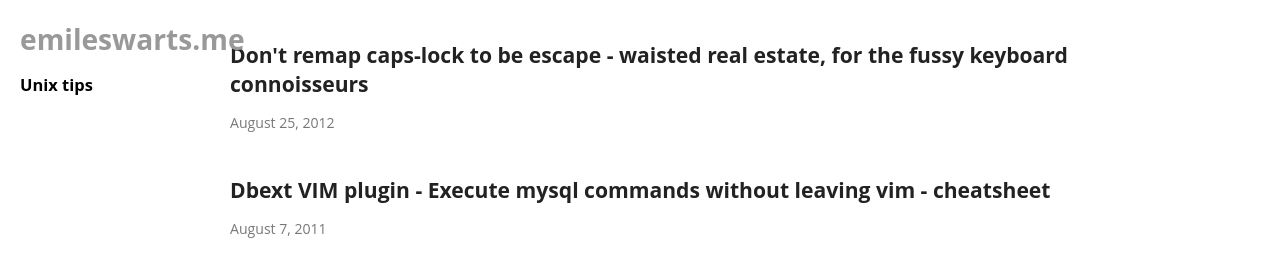
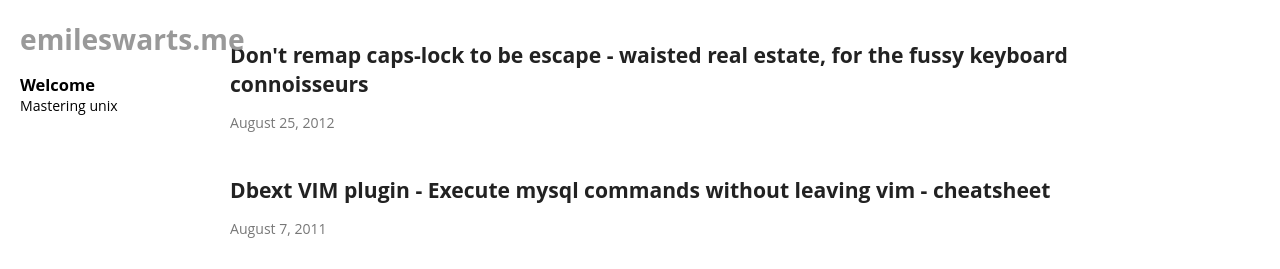
Before and after one commit to emileswarts/emileswarts.github.com, a Jekyll site: the page built from index.html, in a window 1280 px wide. Shown: the top 269 px of the page. Built offline with Jekyll 4.4.1, drawn with Linux system fonts in a browser that asks for light colours.

Commit message:
change strapline

```diff
--- a/_layouts/layout.html
+++ b/_layouts/layout.html
@@ -8,7 +8,8 @@
 	<body>
 		<div id="sidenav">
 			<h1><a href="/">emileswarts.me</a></h1>
-			<h3>Unix tips</h3>
+			<h3>Welcome</h3>
+			<p>Mastering unix</p>
 		</div>
 		<div id="wrap">
 			<div id="content">
@@ -34,6 +35,6 @@
 			 var s = document.getElementsByTagName('script')[0]; s.parentNode.insertBefore(ga, s);
 			 })();
 
-		 </script>
+</script>
 	 </body>
  </html>
```
